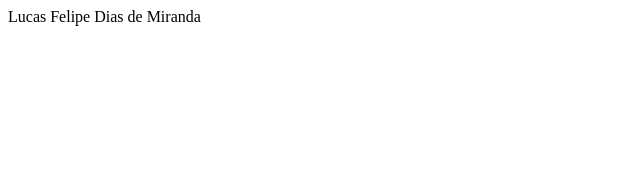
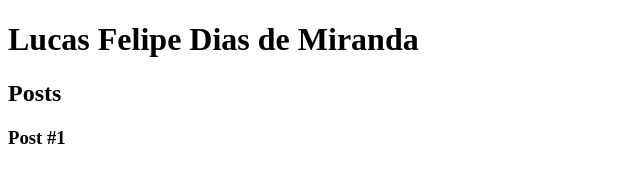
Before and after one commit to Lfdm880/Santander-Bootcamp-FullStack-JavaAngular, a plain HTML site: page Introdução a Criação de Websites com HTML5 e CSS3/Curso-HTML5/index.html in a window 1280 px wide. Shown: the whole page, without its empty margins (0-640 px from the left). Drawn offline with Linux system fonts and the light colour scheme.

Commit message:
feitas alteracoes no arquivo index.html

```diff
--- a/Introdução a Criação de Websites com HTML5 e CSS3/Curso-HTML5/index.html
+++ b/Introdução a Criação de Websites com HTML5 e CSS3/Curso-HTML5/index.html
@@ -6,6 +6,24 @@
     <title>Lucas Miranda</title>
 </head>
 <body>
-    Lucas Felipe Dias de Miranda
+   <header> <!-- insererindo titulo-->
+   <h1>Lucas Felipe Dias de Miranda</h1>
+   </header>
+
+   <section>
+    <header>
+        <h2> Posts</h2>
+    </header>
+
+    <article>
+        <header>
+            <h3> Post #1</h3>
+        </header>
+    </article>
+   </section>
+   <footer>
+
+   </footer>
+
 </body>
 </html>
```
